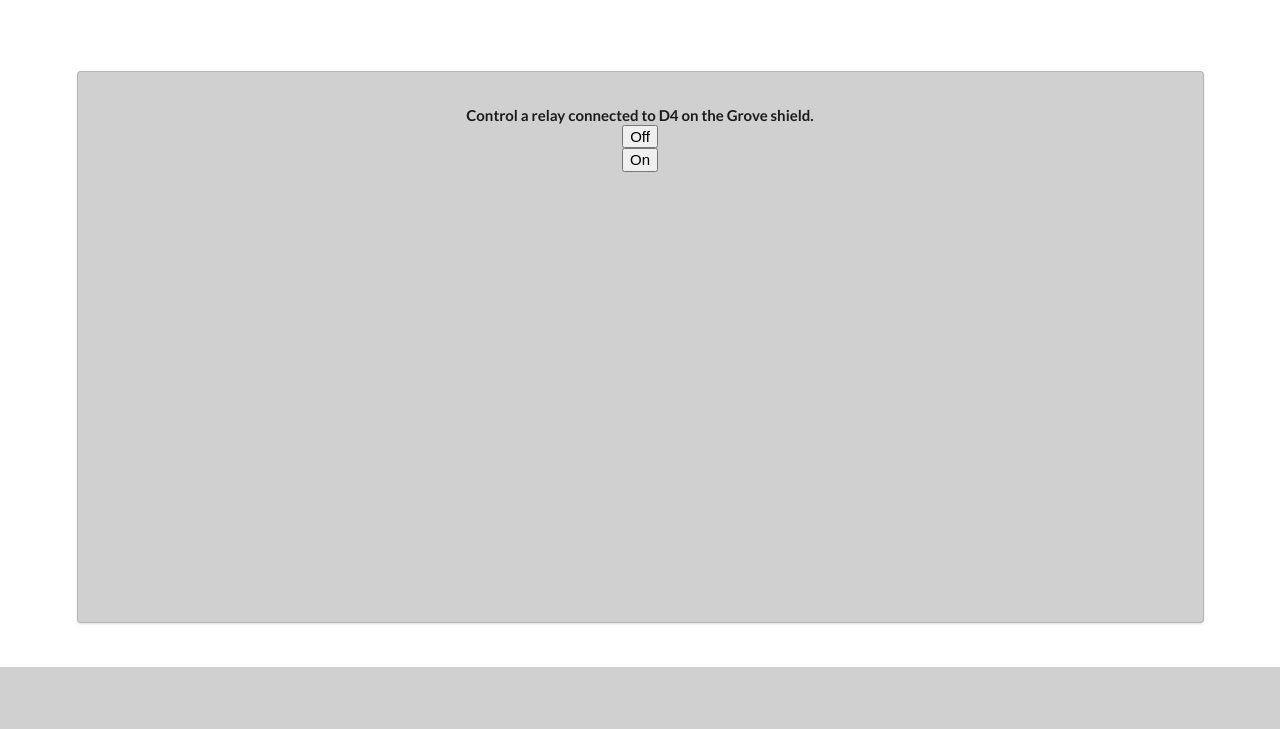
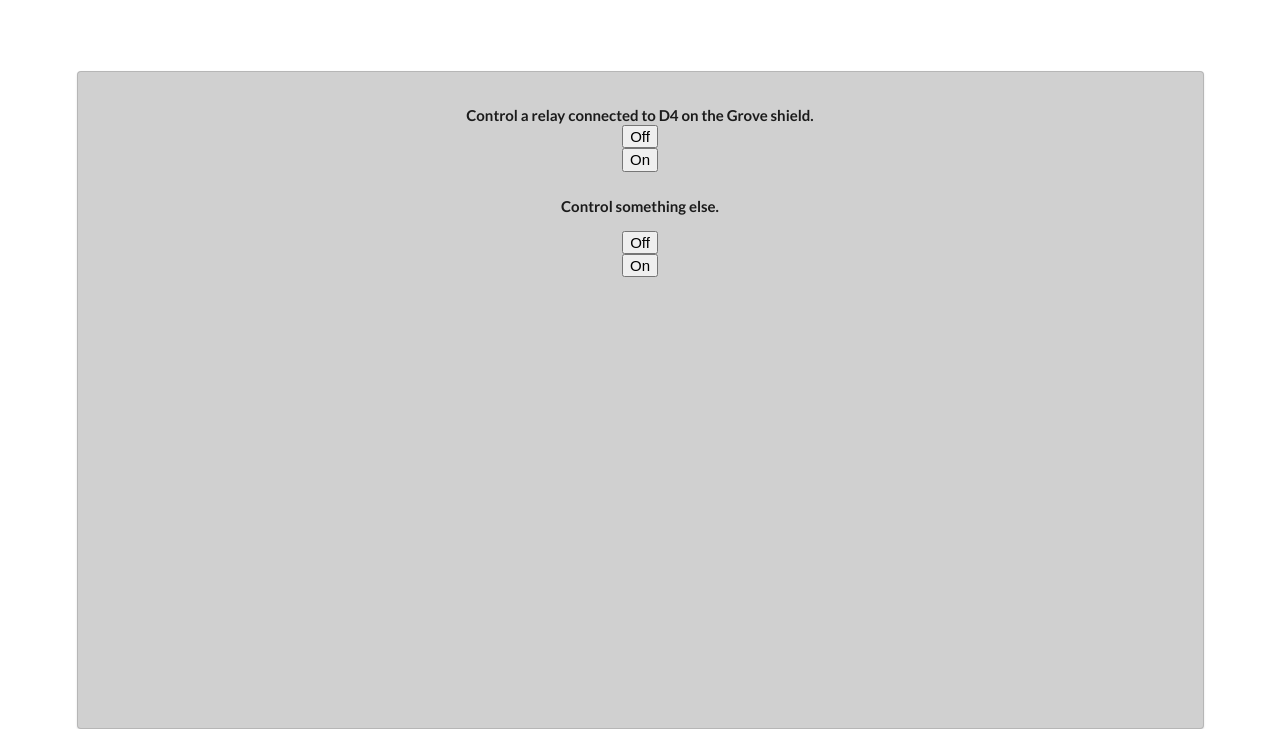
Before and after one commit to conorf50/iot-project, a Flask app: page /control in a window 1280 px wide. Shown: the part 133-862 px from the top of the page. Before the commit the page ends 800 px from the top, so only its background shows below. Run offline with Flask 2, Linux system fonts and the light colour scheme; parts of the project's set-up code (start-up, migrations or seed data) failed here and were passed over; some libraries are stand-ins or nearby versions.

Commit message:
Update form.html
Added code for extra buttons

```diff
--- a/templates/form.html
+++ b/templates/form.html
@@ -26,14 +26,27 @@
       <h4>Control a relay connected to D4 on the Grove shield.
       <div class="column one wide">
 
-        <form action="/led" method="POST">
+        <form action="/control" method="POST">
+          <button name="state" value="relayOff">Off</button>
+        </form>
+
+        <form action="/control" method="POST">
+          <button name="state" value="relayOn">On</button>
+        </form>
+
+      <h4> Control something else.</h4>
+
+        <form action="/control" method="POST">
           <button name="state" value="off">Off</button>
         </form>
 
-        <form action="/led" method="POST">
+        <form action="/control" method="POST">
           <button name="state" value="on">On</button>
         </form>
+
       </div>
+
+
 
     </div>
   </div>
```
